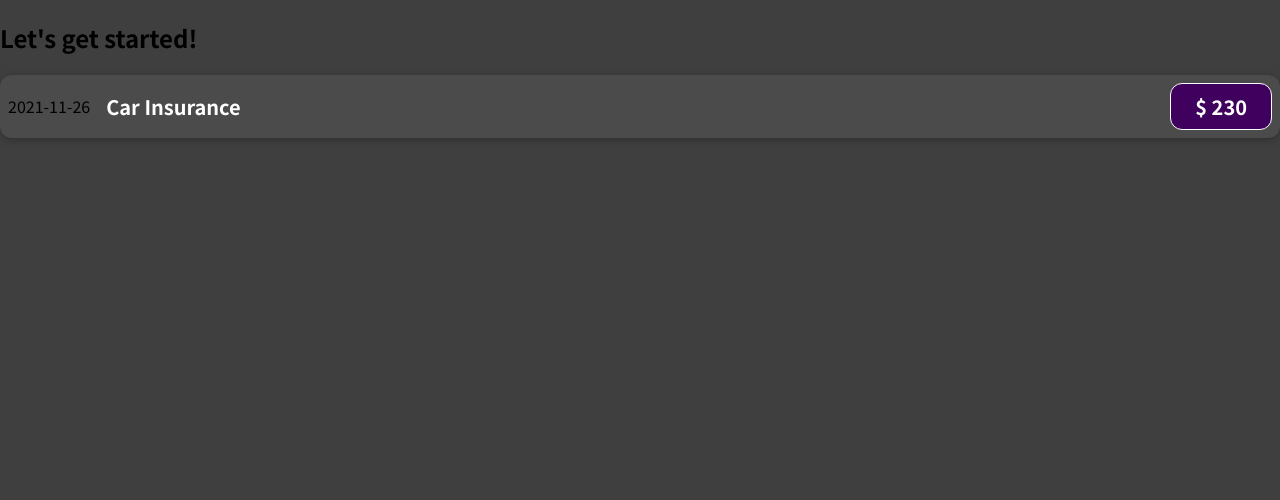
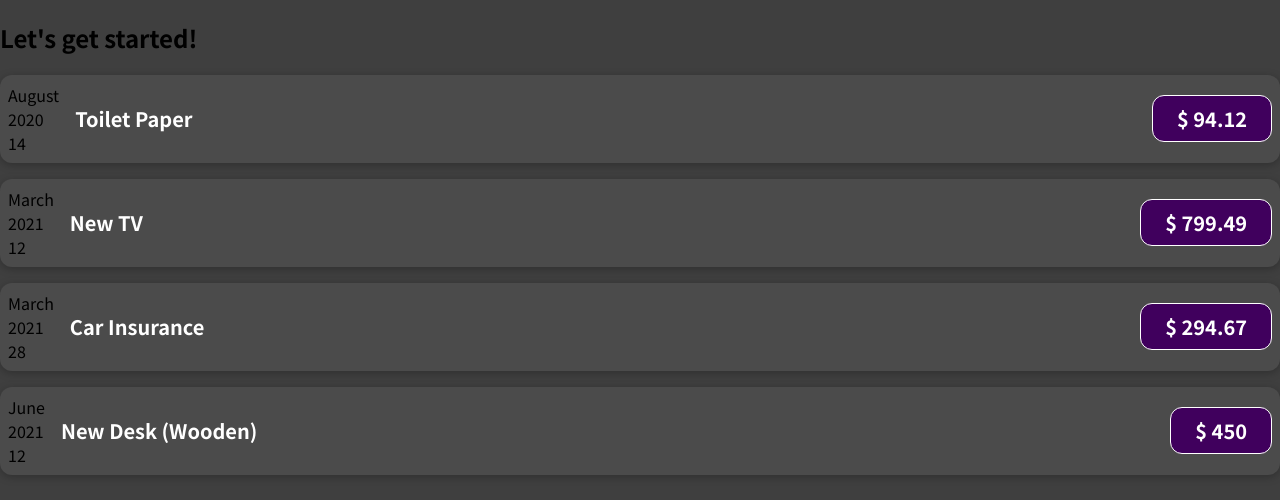
Before and after one commit to ashikahmedfahim/expense-tracker, a React (Create React App) app: page / in a window 1280 px wide. Shown: the top 500 px of the page. Built offline with nearby package versions, Linux system fonts and the light colour scheme.

Commit message:
props added to component

```diff
--- a/src/App.js
+++ b/src/App.js
@@ -1,10 +1,38 @@
 import ExpenseItem from "./components/ExpenseItem";
 
 function App() {
+  const expenses = [
+    {
+      id: "e1",
+      title: "Toilet Paper",
+      amount: 94.12,
+      date: new Date(2020, 7, 14),
+    },
+    { id: "e2", title: "New TV", amount: 799.49, date: new Date(2021, 2, 12) },
+    {
+      id: "e3",
+      title: "Car Insurance",
+      amount: 294.67,
+      date: new Date(2021, 2, 28),
+    },
+    {
+      id: "e4",
+      title: "New Desk (Wooden)",
+      amount: 450,
+      date: new Date(2021, 5, 12),
+    },
+  ];
   return (
     <div>
       <h2>Let's get started!</h2>
-      <ExpenseItem />
+      {expenses.map((expense) => (
+        <ExpenseItem
+          key={expense.id}
+          title={expense.title}
+          amount={expense.amount}
+          date={expense.date}
+        />
+      ))}
     </div>
   );
 }
--- a/src/components/ExpenseItem.js
+++ b/src/components/ExpenseItem.js
@@ -1,16 +1,21 @@
 import React from "react";
 import "./ExpenseItem.css";
 
-const ExpenseItem = () => {
-  const expenseDate = new Date();
-  const expenseTitle = "Car Insurance";
-  const expenseAmount = "230";
+const ExpenseItem = (props) => {
+  const month = props.date.toLocaleString("en-US", { month: "long" });
+  const day = props.date.toLocaleString("en-US", { day: "2-digit" });
+  const year = props.date.getFullYear();
+
   return (
     <div className="expense-item">
-      <div>{expenseDate.toISOString().substr(0, 10)}</div>
+      <div>
+        <div>{month}</div>
+        <div>{year}</div>
+        <div>{day}</div>
+      </div>
       <div className="expense-item__description">
-        <h2>{expenseTitle}</h2>
-        <div className="expense-item__price">$ {expenseAmount}</div>
+        <h2>{props.title}</h2>
+        <div className="expense-item__price">$ {props.amount}</div>
       </div>
     </div>
   );
```
Also changed, not shown: 1 other file (tests, documents, lock files or other folders).
